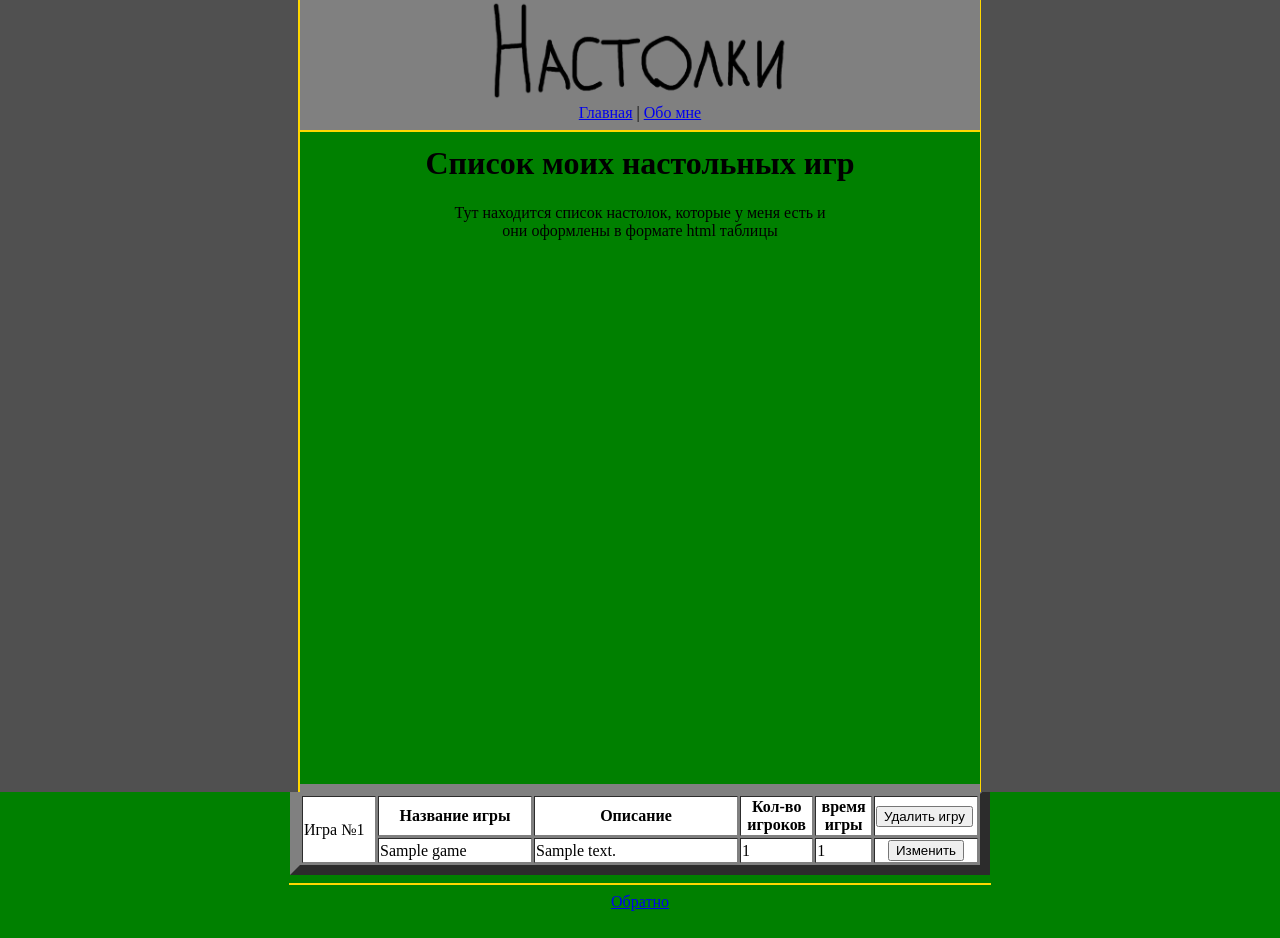
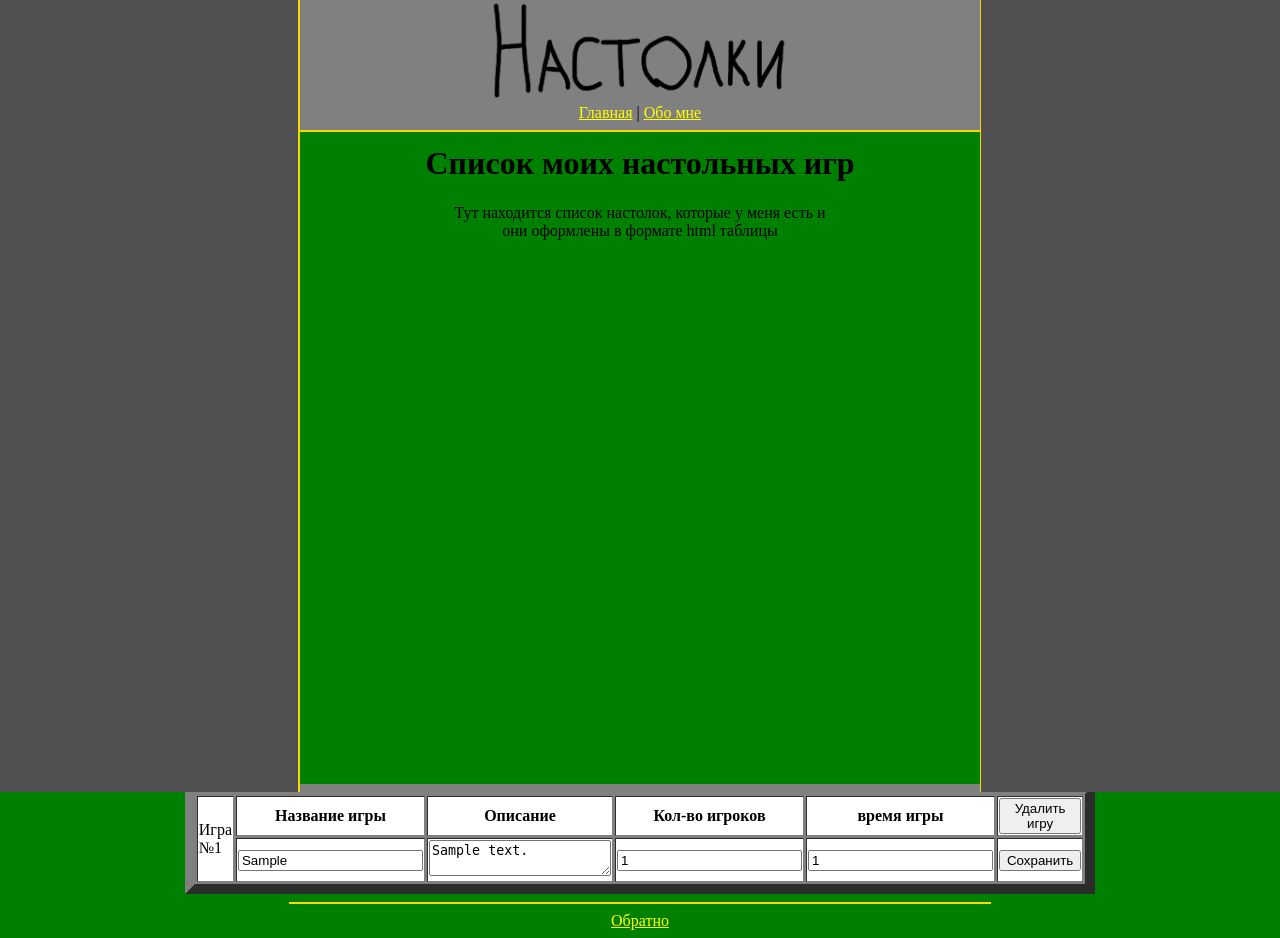
Before and after one commit to SemionPetrov/nastolki-app, a Flask app: page /games in a window 1280 px wide. Before the commit the page ends 911 px from the top, so only its background shows below. Run offline with Flask 3, Linux system fonts and the light colour scheme; tables that the repository leaves empty hold one stand-in row (values such as "Sample post").

Commit message:
новые штуксы часть 10 работает стиили

```diff
--- a/app.py
+++ b/app.py
@@ -16,6 +16,8 @@ def init_db():
 def hello():
     return render_template("index.html")
 
+
+
 @app.route("/games")
 def MyGame():
     with sqlite3.connect("games.db") as conn:
@@ -25,14 +27,21 @@ def MyGame():
         upd = 0
     return render_template("games.html", games=games, upd = upd)
 
+
+
+
 @app.route("/about_me")
 def about_me():
     return render_template("about_me.html")
 
 
+
+
 @app.route("/add")
 def form_add_game():
     return render_template("add.html")
+
+
 
 
 @app.route("/add_games", methods=['POST'])
@@ -42,10 +51,6 @@ def add_game():
     number_player = request.form["number_player"]
     playing_time = request.form['playing_time']
 
-    # Выводим в консоль, чтобы убедиться, что данные пришли
-    print(f"Получено: {title}, игроков: {number_player}")
-
-    # Сохраняем в БД
     with sqlite3.connect("games.db") as conn:
         conn.execute("""
             INSERT INTO games (title, description, players, playing_time)
@@ -53,13 +58,36 @@ def add_game():
         """, (title, description_game, number_player, playing_time))
     return redirect("/add")
 
+
+
+
+
 @app.route("/update_game", methods = ['POST'])
 def up_gam():
-    return redirect('/games')
+    with sqlite3.connect("games.db") as conn:
+        cursor = conn.cursor()
+        cursor.execute("SELECT id, title, description, players, playing_time FROM games")
+        games = cursor.fetchall()
+        upd = (request.form["num_gam"],1)
+    return render_template("games.html", games=games, upd=upd)
+
+
+
+
 
 @app.route("/save_update", methods = ['POST'])
 def s_u():
-    return redirect('/games')
+    with sqlite3.connect("games.db") as conn:
+        cursor = conn.cursor()
+        cursor.execute("SELECT id, title, description, players, playing_time FROM games")
+        games = cursor.fetchall()
+        upd = (request.form["num_gam"],0)
+    return render_template("games.html", games=games, upd=upd)
+
+
+
+
+
 
 @app.route("/delete_game", methods = ['POST'])
 def del_gam():
@@ -69,6 +97,12 @@ def del_gam():
             WHERE (id) = {number_game}""")
     return redirect("/games")
 
+
+
+
+
+
+
 if __name__ == "__main__":
     init_db()
     app.run(debug=True)
--- a/static/style.css
+++ b/static/style.css
@@ -35,3 +35,6 @@ body {
     background-color: gold;
     float:right;
 }
+a {
+color: #ffff01;
+}
--- a/templates/games.html
+++ b/templates/games.html
@@ -15,7 +15,7 @@
     <form method="post">
         <table width="700" border="10" bgcolor="gray">
             <tr bgcolor="#FFFFFF">
-                <td rowspan="2" width="70"><p>Игра №{{loop.index}}</p> <input type="hidden"   name="num_gam" value='{{g[0]}}'   ></td>
+                <td rowspan="2" width="70"><p>Игра №{{loop.index}}</p> <input type="hidden"   name="num_gam" value='{{g[0]}}'></td>
                 <th width="150">Название игры</th>
                 <th>Описание</th>
                 <th>Кол-во игроков</th>
@@ -23,11 +23,11 @@
                 <td width="100"><button type="submit" formaction="/delete_game" >Удалить игру</button></td>
             </tr>
             <tr bgcolor="#FFFFFF">
-                <td>{% if upd == 0 %}{{g[1]}}{% else %}<input type="number" value={{g[1]}}>{% endif%} </td>
-                <td width="200 ">{% if upd == 0 %}{{g[2]}}{% else %}<input type="number" value={{g[2]}}>{% endif%} </td>
-                <td>{% if upd == 0 %}{{g[3]}}{% else %}<input type="number" value={{g[3]}}>{% endif%} </td>
-                <td>{% if upd == 0 %}{{g[4]}}{% else %}<input type="number" value={{g[4]}}>{% endif%} </td>
-                <td align="center"> {% if upd == 0 %} <button formaction="/update_game">Изменить</button>{% else %}<button formaction="/save_update"> Сохранить</button>{% endif%} </td>
+                <td>{% if upd[1] == 0 %}{{g[1]}}{% else %}<input type="text" value={{g[1]}}>{% endif%} </td>
+                <td width="200 ">{% if upd[1] == 0 %}{{g[2]}}{% else %}<textarea>{{g[2]}}</textarea>{% endif%} </td>
+                <td>{% if upd[1] == 0 %}{{g[3]}}{% else %}<input type="number" value={{g[3]}}>{% endif%} </td>
+                <td>{% if upd[1] == 0 %}{{g[4]}}{% else %}<input type="number" value={{g[4]}}>{% endif%} </td>
+                <td align="center"> {% if upd[1] == 0 %} <button formaction="/update_game">Изменить</button>{% else %}<button formaction="/save_update"> Сохранить</button>{% endif%} </td>
             </tr>
         </table>
     </form>
```
